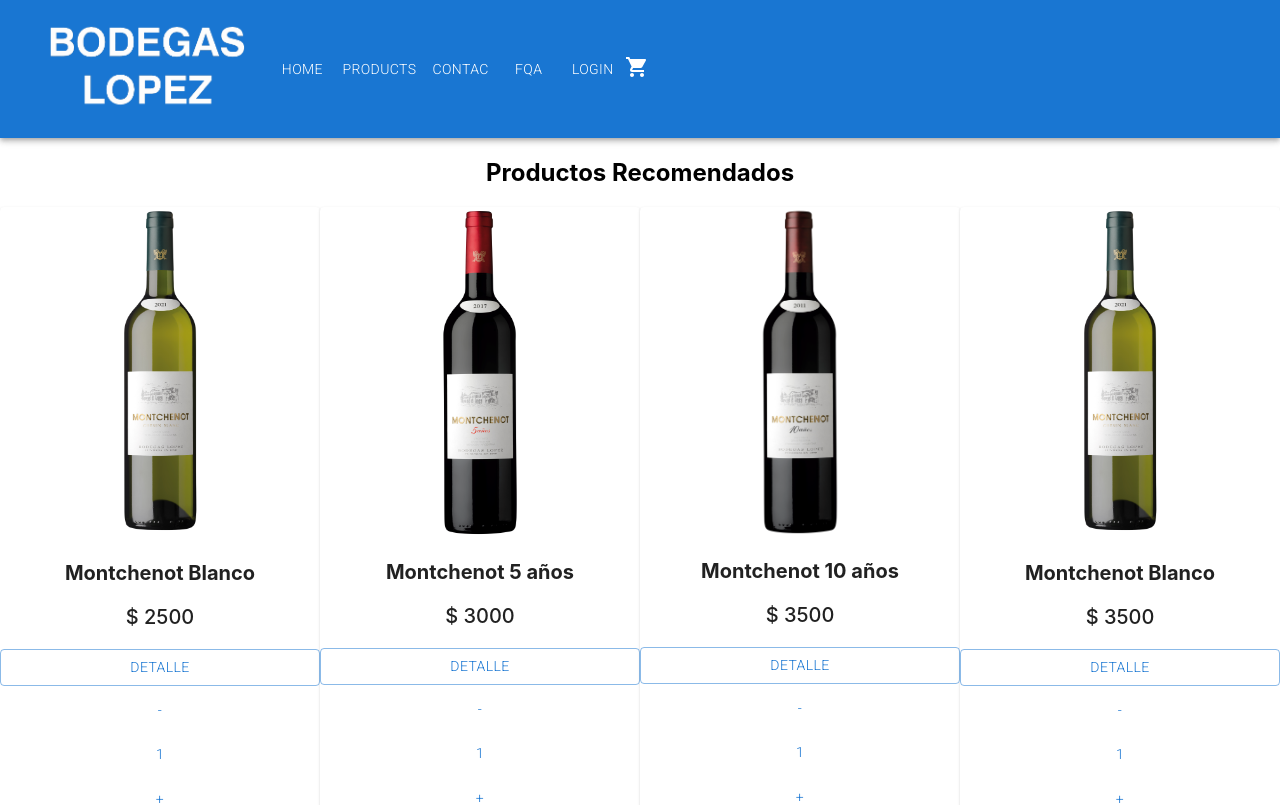
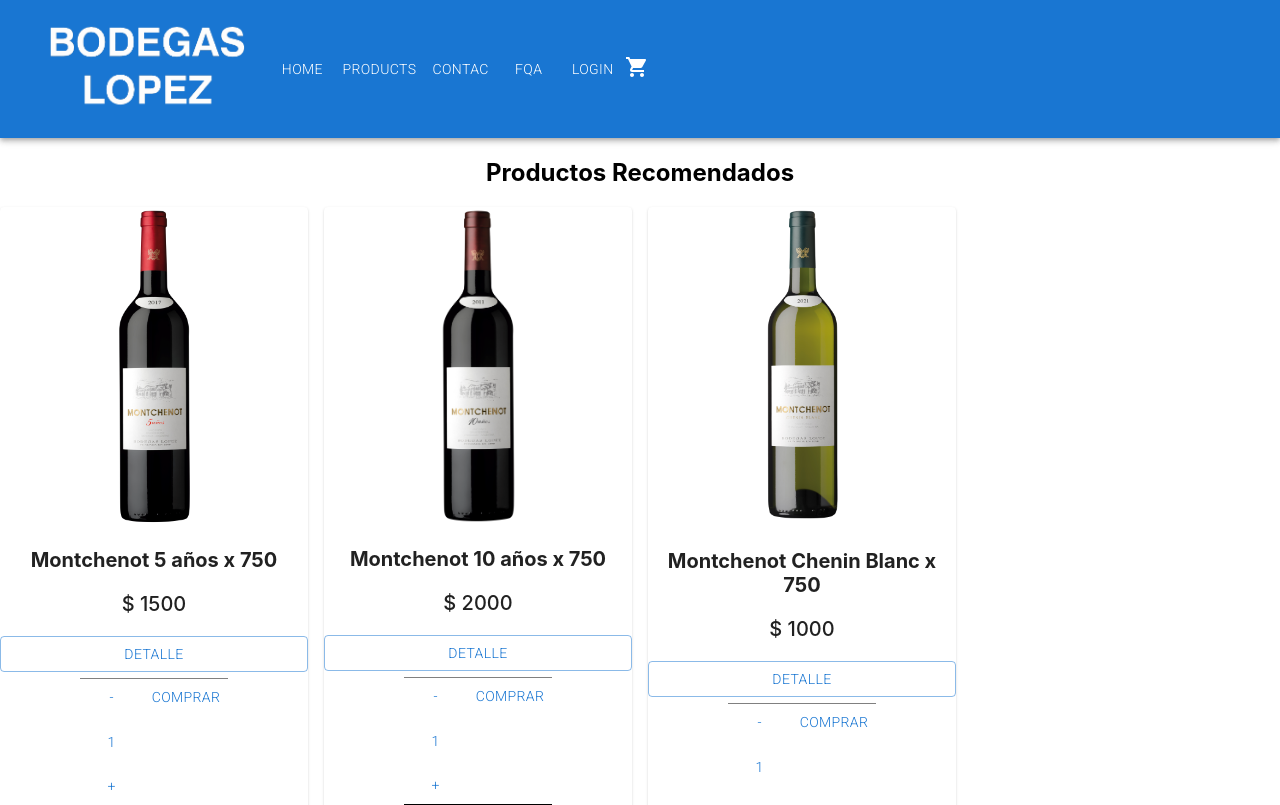
Before and after one commit to EsteAla79/ecommerceproyect-1, a React (Create React App) app: page / in a window 1280 px wide. Shown: the top 805 px of the page. Built offline with nearby package versions, Linux system fonts and the light colour scheme.

Commit message:
Agregando Map y async

```diff
--- a/src/App.js
+++ b/src/App.js
@@ -1,17 +1,23 @@
 import './App.css';
 import NavBar from './components/NavBar/NavBar'
+import { useState} from 'react';
+import productos from './components/ItemListContainer/ItemList'
 import CardList from './components/CardList/CardList';
+function App() {
+const [open, setOpen] = useState(false)
 
+const handleClose = () => {
+  setOpen(false)
+}
 
-
-function App() {
   return (
     <div className="App">
       <NavBar/>
       <div className='general-container'>
-        <CardList title={'Productos Recomendados'}/>
-        <CardList title={'Productos Relacionados'}/>
+        <CardList title={'Productos Recomendados'} products={productos}/>
+        {/* <CardList title={'Productos Relacionados'}/> */}
       </div>
+      <button onClick={() => setOpen(true)}>Abrir modal</button>
     </div>
   )
 }
--- a/src/components/Card/Card.js
+++ b/src/components/Card/Card.js
@@ -5,10 +5,11 @@
 import { Button } from '@mui/material';
 import Modal from '../Modal/Modal';
 import ItemCount from '../ItemCount/ItemCount'
-import Count from '../ItemCount/ItemCount'
+//import Count from '../ItemCount/ItemCount'
 
-const CardItem = ({price, title, image}) => {
+const CardItem = ({price, title, image,}) => {
     const [open, setOpen] = useState(false)
+
 
     const handleClose = () => {
         setOpen(false)
@@ -19,18 +20,17 @@
             <CardContent>
                 <div className="card-item">
                     <div>
-                        <img src={`./${image}`}/>
+                        <img src={`./${image}`} alt={"producto"}/>
                     </div>
                     <p>{title}</p>
                     <span>$ {price}</span>
-                    <Button variant={'outlined'}>Detalle</Button>
+                    <Button variant={'outlined'} onClick={() => setOpen(true)} >Detalle</Button>
                 </div>
                 <div>
                     <Button>
                         <ItemCount/>
                     </Button>
                 </div>
-
             </CardContent>
             {open && (
             <Modal handleClose={handleClose} open={open}>
@@ -43,4 +43,6 @@
 
 }
 
+
+
 export default CardItem
--- a/src/components/CardList/CardList.js
+++ b/src/components/CardList/CardList.js
@@ -1,23 +1,71 @@
+import { useState, useEffect } from "react";
 import CardItem from '../Card/Card'
-import { Grid } from '@mui/material';
+import { Grid} from '@mui/material';
+
 
 const CardList = ({title}) => {
+    const [products, setProducts] = useState([])
+    const productos = [
+    {
+        title : 'Montchenot 5 años x 750',
+        price : 1500,
+        image : 'M5.png',
+        description : '',
+        stock : 10,
+        id : 1
+    },
+    {
+        title : 'Montchenot 10 años x 750',
+        price : 2000,
+        image : 'M10.png',
+        description : '',
+        stock : 20,
+        id : 2
+
+    },
+    {
+        title : 'Montchenot Chenin Blanc x 750',
+        price : 1000,
+        image : 'MB.png',
+        description : '',
+        stock : 30,
+        id : 3
+
+    },
+    ]
+
+    const getProducts = () => {
+        return new Promise( (resolve, reject) => {
+            setTimeout(() => {
+                resolve(productos)
+              }, 2000)
+            })
+    }
+
+    useEffect(() => {
+        getProducts()
+        .then( (response) => {
+          setProducts(response)
+        })
+        .catch( (err) => {
+        })
+        .finally( () => {
+        })
+    }, [])
+
     return(
           <>
             <h2>{title}</h2>
-        <Grid container>
-            <Grid item md={3}>
-                <CardItem title={"Montchenot Blanco"} price={2500} image={"MB.png"}/>
+            <Grid container spacing={2}>
+                {
+                    products.map( ({title, price, image, id}) => {
+                        return(
+                            <Grid item md={3} key={id}>
+                                <CardItem title={title} price={price} image={image}/>
                             </Grid>
-            <Grid item md={3}>
-                <CardItem title={"Montchenot 5 años"} price={3000} image={"M5.png"}/>
-          </Grid>
-            <Grid item md={3}>
-                <CardItem title={"Montchenot 10 años"} price={3500} image={"M10.png"}/>
-          </Grid>
-            <Grid item md={3}>
-                <CardItem title={"Montchenot Blanco"} price={3500} image={"MB.png"}/>
-          </Grid>
+                        )
+                    })
+                }
             </Grid>
             </>
       )
--- a/src/components/CartWidget/CartWidget.js
+++ b/src/components/CartWidget/CartWidget.js
@@ -1,9 +1,11 @@
 import ShoppingCartIcon from '@mui/icons-material/ShoppingCart';
 
-const CartIcon = () => {
+const CartWidget = () => {
     return(
-        <ShoppingCartIcon/>
-    );
+        <div>
+            <ShoppingCartIcon />
+        </div>
+    )
 }
 
-export default CartIcon
+export default CartWidget
--- a/src/components/ItemCount/ItemCount.js
+++ b/src/components/ItemCount/ItemCount.js
@@ -22,16 +22,14 @@
 
 return (
 
-        <div classname="count-item">
+        <div className="count-item">
             <div>
             <Button onClick={removeCount} disabled={count == 0}>-</Button>
             <p>{count}</p>
             <Button onClick={addCount} disabled={count == 5}>+</Button>
             </div>
             <div>
-                <Button>
                 <Button onClick={onAdd}>Comprar</Button>
-                </Button>
             </div>
         </div>
 
--- a/src/components/Modal/Modal.js
+++ b/src/components/Modal/Modal.js
@@ -1,3 +1,4 @@
+import * as React from 'react';
 import { useState } from 'react';
 //import DialogTitle from '@mui/material/DialogTitle';
 import Dialog from '@mui/material/Dialog';
--- a/src/components/NavBar/NavBar.js
+++ b/src/components/NavBar/NavBar.js
@@ -3,15 +3,15 @@
 import AppBar from '@mui/material/AppBar';
 import Toolbar from '@mui/material/Toolbar';
 import Button from '@mui/material/Button';
-import { ClassNames } from '@emotion/react';
+//import { ClassNames } from '@emotion/react';
 import Stack from '@mui/material/Stack';
-import CartIcon from '../CartWidget/CartWidget';
+import CartWidget from '../CartWidget/CartWidget';
 
 const NavBar = () => {
     return (
       <AppBar position="static">
         <Toolbar>
-            <img className='img' src="./LOGOBL.png" />
+            <img className='img' src="./LOGOBL.png"/>
             <Stack spacing={4} direction="row"></Stack>
             <div>
                 <Button className='nav-btn' color="inherit">Home</Button>
@@ -26,10 +26,7 @@
                 <Button className='nav-btn' color="inherit">FqA</Button>
             </div>
           <Button color="inherit">Login</Button>
-          <div>
-            <CartIcon/>
-          </div>
-
+            <CartWidget/>
         </Toolbar>
       </AppBar>
 
```
Also changed, not shown: src/components/ItemListContainer/Item.js (added), src/components/ItemListContainer/ItemList.js (added), src/components/SnackBar/SnackBar.js (added). Lines whose indentation alone changed are shown as unchanged.
